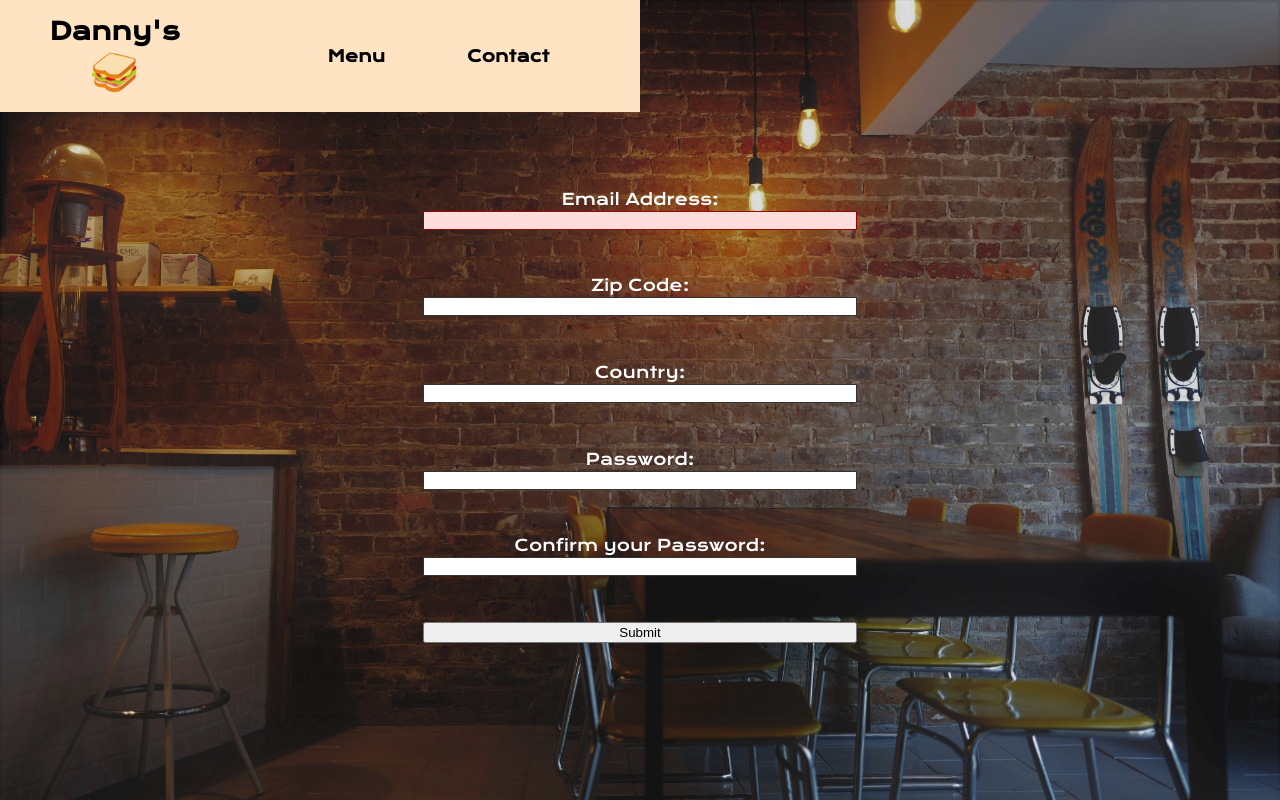
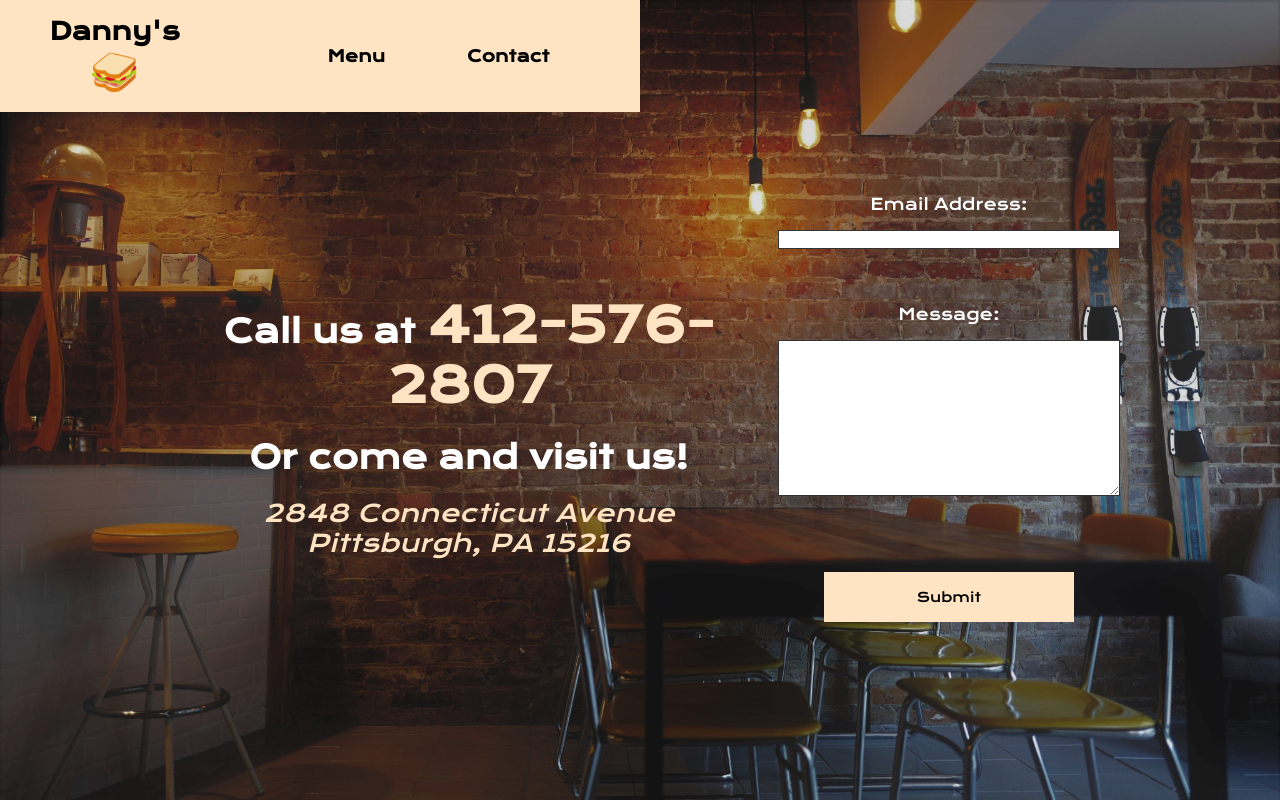
Before and after one commit to agrattan0820/Restaurant-React, a React (Create React App) app: page /contact in a window 1280 px wide. Built offline with nearby package versions, Linux system fonts and the light colour scheme.

Commit message:
README and contact page

```diff
--- a/src/App.css
+++ b/src/App.css
@@ -77,14 +77,25 @@ nav a {
   padding: 3rem;
   font-family: "Krona One", sans-serif;
   font-size: 1.2rem;
+  cursor: pointer;
 }
 
 .emoji-logo {
   font-size: 40px;
 }
 
-address {
+.cta address {
   margin-top: 10vh;
+}
+
+.contact-container address {
+  color: bisque;
+  font-size: 1.5rem;
+  transition: all ease-in-out 0.3s;
+}
+
+.contact-container address:hover {
+  font-size: 1.8rem;
 }
 
 .menu-container {
@@ -112,6 +123,23 @@ address {
     0 100px 80px rgba(0, 0, 0, 0.07);
 }
 
+.contact-container {
+  display: flex;
+  width: 75%;
+  justify-content: space-around;
+  align-items: center;
+}
+
+.phone-number {
+  font-size: 3rem;
+  transition: all ease-in-out 0.3s;
+  color: bisque;
+}
+
+.phone-number:hover {
+  font-size: 4rem;
+}
+
 form {
   display: flex;
   flex-direction: column;
@@ -119,39 +147,24 @@ form {
   height: 500px;
 }
 
-input[type="text"],
+form button {
+  font-family: "Krona One", sans-serif;
+  width: 250px;
+  height: 50px;
+  margin: 1rem auto;
+  outline: none;
+  border: none;
+  background-color: bisque;
+  cursor: pointer;
+}
+
 input[type="email"],
-input[type="number"],
 textarea,
 fieldset {
   width: 100%;
   border: 1px solid #333;
   box-sizing: border-box;
-}
-
-input:invalid {
-  border-color: #900;
-  background-color: #fdd;
-}
-
-input:focus:invalid {
-  outline: none;
-}
-
-.error {
-  width: 100%;
-  padding: 0;
-
-  font-size: 80%;
-  color: white;
-  background-color: #900;
-  border-radius: 0 0 5px 5px;
-
-  box-sizing: border-box;
-}
-
-.error.active {
-  padding: 0.3em;
+  margin-top: 1rem;
 }
 
 .page-enter {
--- a/src/Contact.js
+++ b/src/Contact.js
@@ -15,7 +15,18 @@ function Contact() {
   });
 
   return (
-    <div className="container">
+    <div className="contact-container">
+      <div className="contact-info">
+        <h1>
+          Call us at <span className="phone-number">412-576-2807</span>
+        </h1>
+        <h1>Or come and visit us!</h1>
+        <address>
+          2848 Connecticut Avenue
+          <br />
+          Pittsburgh, PA 15216
+        </address>
+      </div>
       <div>
         <form noValidate ref={(el) => (form = el)}>
           <div>
@@ -30,27 +41,8 @@ function Contact() {
             <span class="error" aria-live="polite"></span>
           </div>
           <div>
-            <label for="zipCode">Zip Code:</label>
-            <input type="number" name="zipCode" id="zipCode" minlength="5" />
-            <span class="error" aria-live="polite"></span>
-          </div>
-          <div>
-            <label for="country">Country:</label>
-            <input type="text" name="country" id="country" minlength="3" />
-            <span class="error" aria-live="polite"></span>
-          </div>
-          <div>
-            <label for="password">Password:</label>
-            <input type="text" name="password" id="password" />
-            <span class="error" aria-live="polite"></span>
-          </div>
-          <div>
-            <label for="passwordConfirmation">Confirm your Password:</label>
-            <input
-              type="text"
-              name="passwordConfirmation"
-              id="passwordConfirmation"
-            />
+            <label htmlFor="messageArea">Message:</label>
+            <textarea name="messageArea" id="" cols="30" rows="10"></textarea>
             <span class="error" aria-live="polite"></span>
           </div>
           <button type="submit">Submit</button>
--- a/src/Home.js
+++ b/src/Home.js
@@ -1,5 +1,6 @@
 import React, { useRef, useEffect } from "react";
 import "./App.css";
+import { Link } from "react-router-dom";
 import { TweenMax, Power3 } from "gsap";
 
 function Home() {
@@ -18,7 +19,9 @@ function Home() {
     <div className="container">
       <div className="cta">
         <h1 ref={(el) => (headline = el)}>yummy sandwiches</h1>
-        <button>Look at the menu</button>
+        <Link to="/menu">
+          <button>Look at the menu</button>
+        </Link>
         <address>
           2848 Connecticut Avenue
           <br />
--- a/src/MenuItem.js
+++ b/src/MenuItem.js
@@ -6,15 +6,12 @@ function MenuItem({ name, price, image, index }) {
   let menuItem = useRef();
   console.log(menuItem);
 
-  const stagger = 0.2;
-
   useEffect(() => {
     TweenMax.from(menuItem, 0.8, {
       opacity: 0,
       x: -100,
       ease: Power3.easeOut,
       delay: 1.2,
-      stagger: `${stagger * index}`,
     });
   });
 
```
Also changed, not shown: 1 other file (tests, documents, lock files or other folders).
